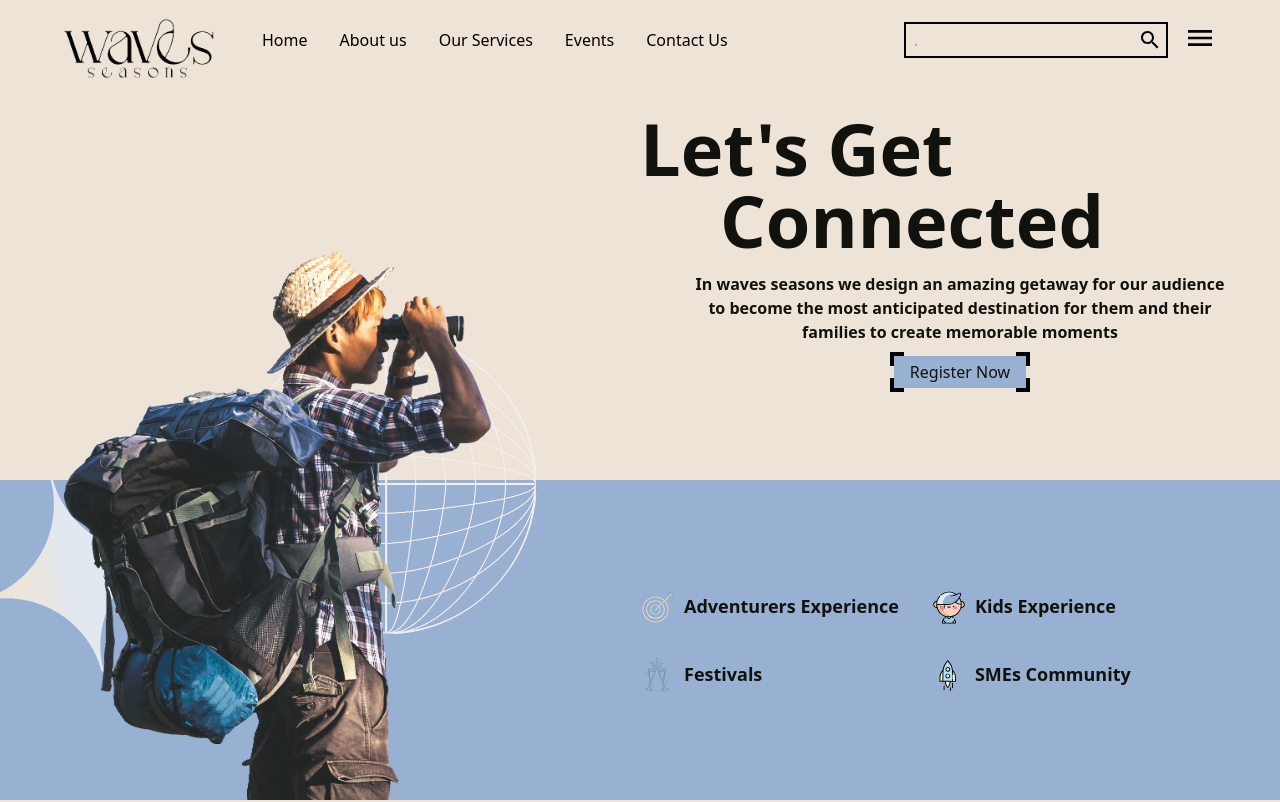
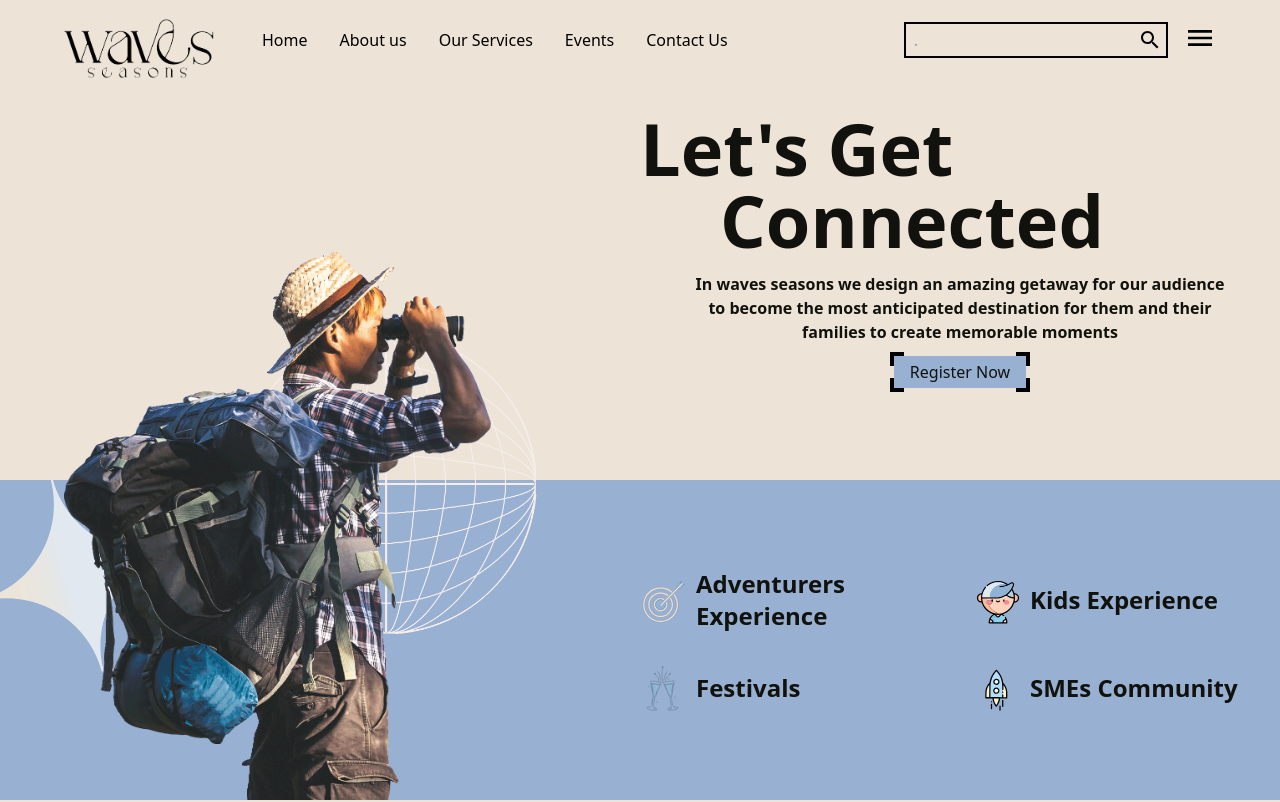
Before and after one commit to Trendlix/hatly-store, a React (Create React App) app: page / in a window 1280 px wide. Shown: the top 802 px of the page. Built offline with nearby package versions, Linux system fonts and the light colour scheme.

Commit message:
update icons size

```diff
--- a/src/components/BottomIntro.tsx
+++ b/src/components/BottomIntro.tsx
@@ -7,8 +7,8 @@ import target from '../assets/icons/target.svg'
 
 const BottomIntro: FC = () => {
   return (
-    <div className=" flex relative h-full">
-      <div className="md:absolute left-1/2 grid grid-cols-2 gap-x-8 gap-y-8 content-center md:pr-1 h-full max-md:px-4">
+    <div className=" flex justify-center relative h-full">
+      <div className="md:absolute left-1/2 grid grid-cols-2 gap-x-8  max-sm:gap-x-2 gap-y-8 content-center md:pr-1 h-full max-md:px-4">
         {/* <div className="grid grid-cols-2 gap-x-4 gap-y-4"> */}
         <Box
           title="Adventurers Experience"
--- a/src/components/Box.tsx
+++ b/src/components/Box.tsx
@@ -9,8 +9,8 @@ type propsType = {
 const Box: FC<propsType> = (props) => {
   return (
     <div className={`flex items-center gap-2 cursor-pointer font-bold ${props.classes ?? ""}`}>
-      <img width={36} height={36} src={props.icon} alt="icon"/>
-      <h3 className="text-lg ">{props.title}</h3>
+      <img className="w-12 h-12 max-sm:w-8 max-sm:h-8" src={props.icon} alt="icon"/>
+      <h3 className="text-2xl max-sm:text-lg max-lg:text-xl ">{props.title}</h3>
       {/* <p className="text-[#FFFFFF] ">{props.description}</p> */}
     </div>
   );
--- a/src/components/home/About.tsx
+++ b/src/components/home/About.tsx
@@ -20,7 +20,7 @@ const About: FC = () => {
       </div>
       <div className="md:grid md:grid-cols-2 md:grid-rows-2 md:gap-x-8">
         <div className="flex  items-start font-montserrat mb-6 p-4 rounded-[1rem] border-primary border-solid border-[3px] hover:scale-[1.025] duration-150 main-box-shadow">
-          <img  src={aboutWaves} alt="About Waves" className="h-8 w-8 mr-4" />
+          <img  src={aboutWaves} alt="About Waves" className="h-11 w-11 mr-4" />
           <div>
             <h3 className="font-semibold text-2xl mb-4">About Waves #1</h3>
             <p className="text-[#777]">
@@ -33,7 +33,7 @@ const About: FC = () => {
           </div>
         </div>
         <div className="flex  items-start font-montserrat mb-6 p-4 rounded-[1rem] border-primary border-solid border-[3px] hover:scale-[1.025] duration-150 main-box-shadow">
-          <img  src={vision} alt="vision" className="h-8 w-8 mr-4" />
+          <img  src={vision} alt="vision" className="h-11 w-11 mr-4" />
           <div>
             <h3 className="font-semibold text-2xl mb-4">Vision #2</h3>
             <p className="text-[#777]">
@@ -42,7 +42,7 @@ const About: FC = () => {
           </div>
         </div>
         <div className="flex  items-start font-montserrat mb-6 p-4 rounded-[1rem] border-primary border-solid border-[3px] hover:scale-[1.025] duration-150 main-box-shadow">
-          <img  src={mission} alt="Mission" className="h-8 w-8 mr-4" />
+          <img  src={mission} alt="Mission" className="h-11 w-11 mr-4" />
           <div>
             <h3 className="font-semibold text-2xl mb-4">Mission #3</h3>
             <p className="text-[#777]">
@@ -52,7 +52,7 @@ const About: FC = () => {
           </div>
         </div>
         <div className="flex  items-start font-montserrat mb-6 p-4 rounded-[1rem] border-primary border-solid border-[3px] hover:scale-[1.025] duration-150 main-box-shadow">
-          <img  src={TheStory} alt="The Story" className="h-8 w-8 mr-4" />
+          <img  src={TheStory} alt="The Story" className="h-11 w-11 mr-4" />
           <div>
             <h3 className="font-semibold text-2xl mb-4">The Story #4</h3>
             <p className="text-[#777]">
```
Also changed, not shown: 1 other file (tests, documents, lock files or other folders).
